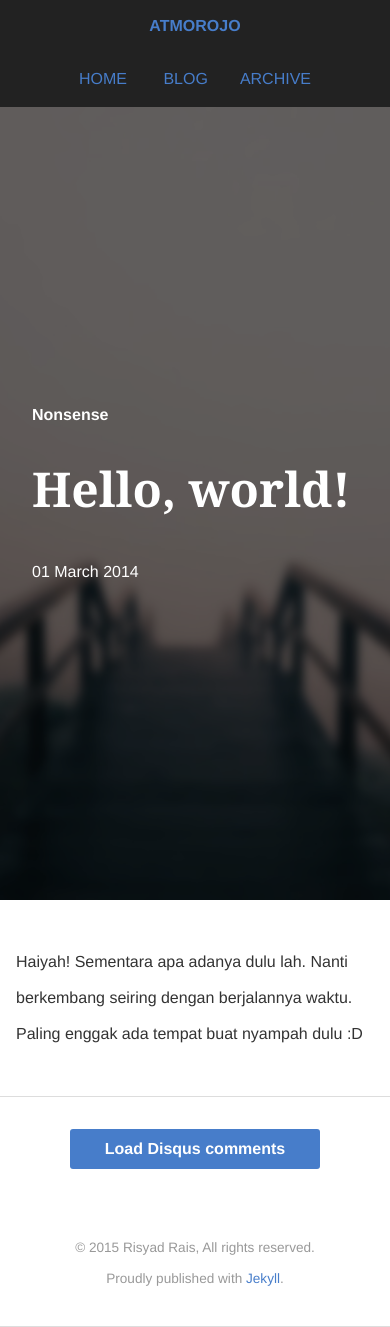
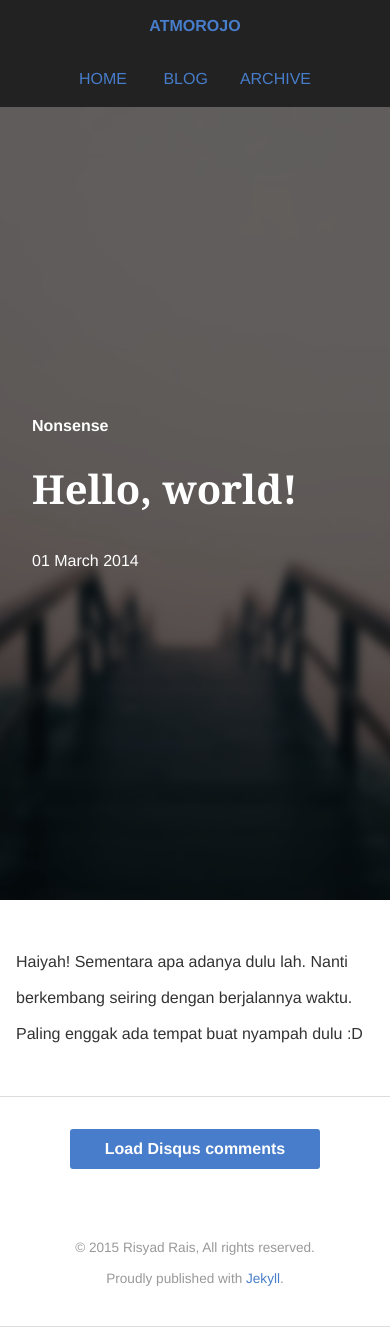
Before and after one commit to atmorojo/atmorojo.github.io, a Jekyll site: the page built from _posts/2014-03-01-Hello.md, in a window 390 px wide. Built offline with Jekyll 4.4.1, drawn with Linux system fonts in a browser that asks for light colours; Markdown is read by kramdown in place of the engine named in the settings.

```diff
--- a/_config.yml
+++ b/_config.yml
@@ -15,11 +15,10 @@ paginate: 10
 paginate_path: "posts/:num"
 excerpt_separator: <!--more-->
 
-markdown: rdiscount
+markdown: redcarpet
 
-rdiscount:
-    extensions:
-        - smart
+redcarpet:
+    extensions:  [smart]
 
 gems:
     - jemoji
@@ -27,4 +26,4 @@ gems:
 highlighter: pygments
 permalink: /:year/:month/:day/:title/
 
-exclude: [node_modules, Guardfile]
+exclude: [node_modules]
--- a/_layouts/post.html
+++ b/_layouts/post.html
@@ -5,7 +5,8 @@ layout: default
 <div class="posts">
     <article class="post">
 
-        {{ content }}
+        {{ content | replace: '<!--more-->', '' }}
+
     </article>
 
     <div class="comment-button">
--- a/_posts/2014-03-01-Hello.md
+++ b/_posts/2014-03-01-Hello.md
@@ -5,4 +5,3 @@ category: nonsense
 ---
 
 Haiyah! Sementara apa adanya dulu lah. Nanti berkembang seiring dengan berjalannya waktu. Paling enggak ada tempat buat nyampah dulu :D
-<!--more-->
--- a/_sass/Elements/_cover.scss
+++ b/_sass/Elements/_cover.scss
@@ -62,7 +62,8 @@
     .cover {
         .pre-desc { font-size: 2em; }
         .category, .meta { font-size: 1em; }
-        .description, .post-title { font-size: 3em; }
+        .description { font-size: 3em; }
+        .post-title { font-size: 2.5em; }
         .desc-wrapper { padding: 0 2em; }
     }
 }
```
Also changed, not shown: _posts/2015-02-13-wake-up.md (+1 -0 lines).
